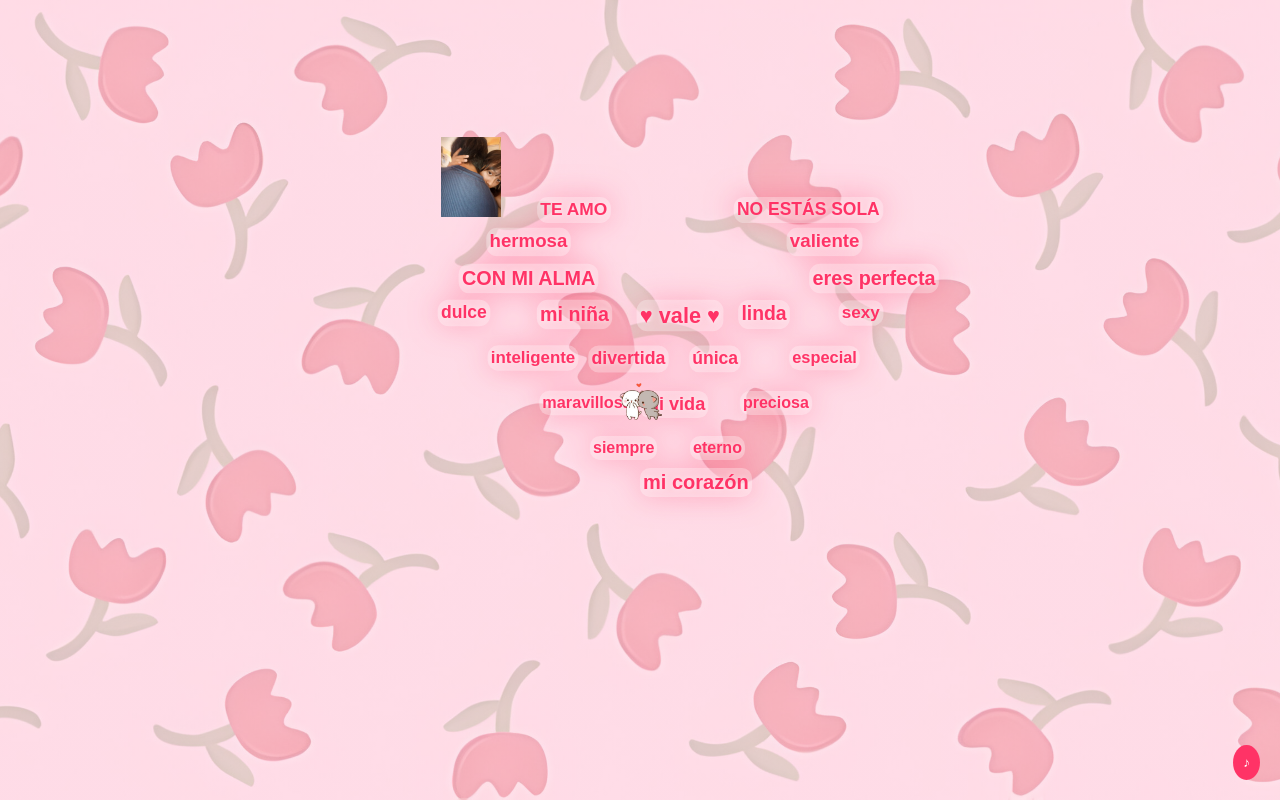
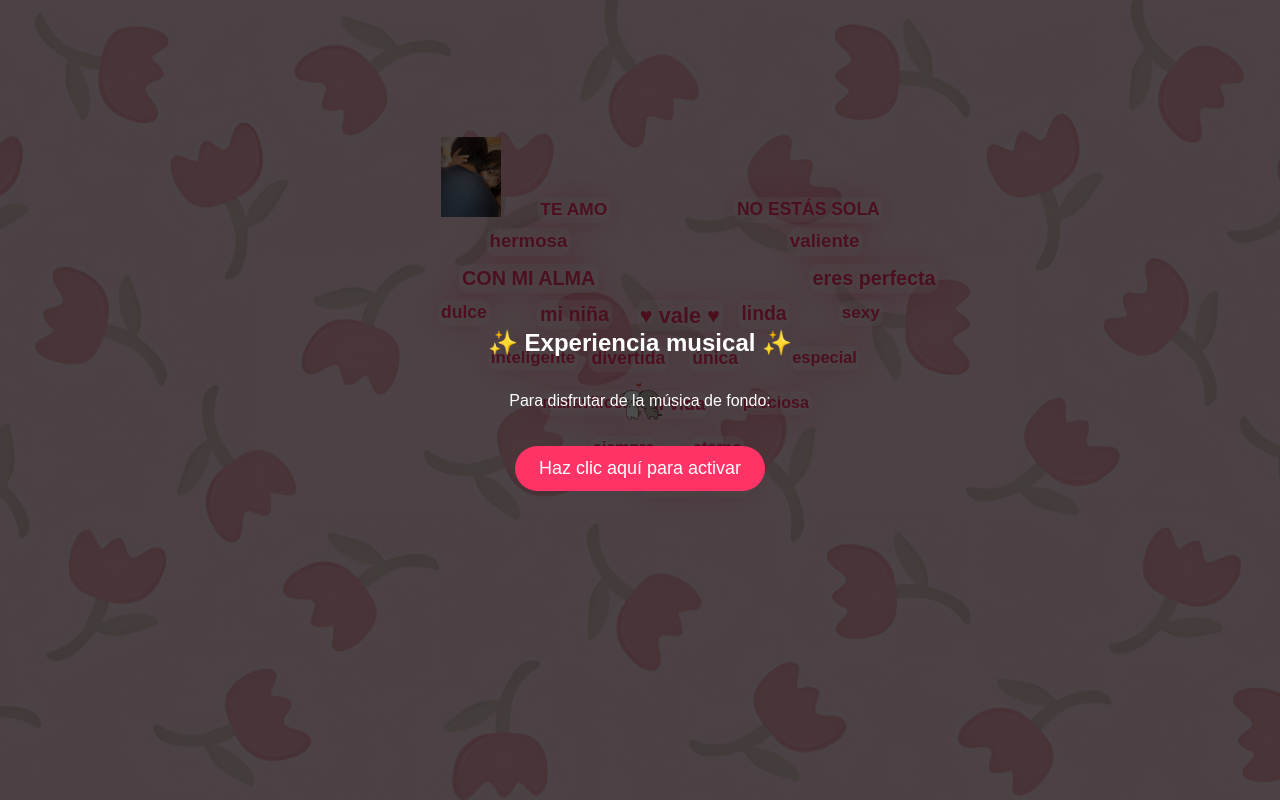
Before and after one commit to Ivy-dev-jav/my-love, a plain HTML site: page index.html in a window 1280 px wide. Drawn offline with Linux system fonts and the light colour scheme.

Commit message:
Update index.html

```diff
--- a/index.html
+++ b/index.html
@@ -151,28 +151,86 @@
   cursor: pointer;
 ">♪</button>
 <script>
+  // Control de audio mejorado para GitHub Pages
 const audio = document.getElementById('miAudio');
 const btnAudio = document.getElementById('btnAudio');
 let isPlaying = false;
 
+// 1. Mostrar instrucción clara al usuario
+const audioOverlay = document.createElement('div');
+audioOverlay.style = `
+    position: fixed;
+    top: 0;
+    left: 0;
+    width: 100%;
+    height: 100%;
+    background: rgba(0,0,0,0.7);
+    color: white;
+    display: flex;
+    flex-direction: column;
+    justify-content: center;
+    align-items: center;
+    z-index: 10000;
+    font-family: Arial, sans-serif;
+`;
+audioOverlay.innerHTML = `
+    <h2>✨ Experiencia musical ✨</h2>
+    <p>Para disfrutar de la música de fondo:</p>
+    <button style="
+        padding: 12px 24px;
+        background: #ff3366;
+        color: white;
+        border: none;
+        border-radius: 30px;
+        font-size: 18px;
+        margin-top: 20px;
+        cursor: pointer;
+    ">Haz clic aquí para activar</button>
+`;
+
+// 2. Mostrar el overlay al cargar la página
+document.body.appendChild(audioOverlay);
+
+// 3. Al hacer clic en el overlay
+const activateButton = audioOverlay.querySelector('button');
+activateButton.addEventListener('click', () => {
+    // Primera interacción del usuario
+    audio.play().then(() => {
+        audio.pause(); // Pausar inmediatamente (solo necesitamos el "gesture")
+        audio.currentTime = 0;
+
+        // Ocultar overlay
+        audioOverlay.style.display = 'none';
+
+        // Activar controles normales
+        btnAudio.style.display = 'block';
+        isPlaying = false;
+
+        // Mensaje en consola para debug
+        console.log('Audio desbloqueado correctamente');
+    }).catch(e => {
+        console.error('Error al desbloquear audio:', e);
+        alert('Hubo un error al configurar el audio. Por favor recarga la página.');
+    });
+});
+
+// 4. Control normal del botón de audio
 btnAudio.addEventListener('click', () => {
     if (isPlaying) {
         audio.pause();
         btnAudio.textContent = '♪';
     } else {
-      audio.play().catch(e => alert('Haz clic en la página primero para activar el audio'));
+        audio.play().catch(e => {
+            console.error('Error al reproducir:', e);
+            audioOverlay.style.display = 'flex'; // Mostrar overlay nuevamente si hay error
+        });
         btnAudio.textContent = '❚❚';
     }
     isPlaying = !isPlaying;
 });
 
-  // Para autoplay (requiere interacción del usuario primero)
-  document.body.addEventListener('click', () => {
-    audio.play().then(() => {
-      isPlaying = true;
-      btnAudio.textContent = '❚❚';
-    }).catch(e => console.log('Audio no pudo iniciar automáticamente'));
-  }, { once: true });
+// 5. Ocultar botón inicialmente
+btnAudio.style.display = 'none';
 </script>
 
  <img id="flotante" src="img/corazon.png" >
```
Lines whose indentation alone changed are shown as unchanged.
